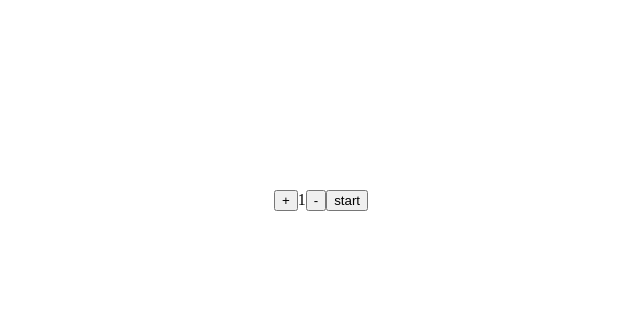
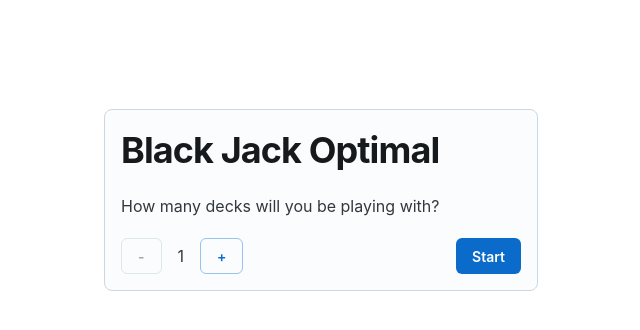
Before and after one commit to landrygeiger/cornhacks2024, a React (Vite) app in the folder client/: page / in a window 1280 px wide. Shown: the top 330 px of the page, without its empty margins (319-959 px from the left). Built offline with nearby package versions, Linux system fonts and the light colour scheme; no server answers.

Commit message:
Move more changes

```diff
--- a/client/src/App.tsx
+++ b/client/src/App.tsx
@@ -1,12 +1,9 @@
 import { useEffect, useRef, useState } from "react";
 import { Video } from "./components/Video";
 import { AppState } from "./types";
-import {
-  incrementNumDecksBy,
-  initialPlayState,
-  initialSetupState,
-} from "./utils";
+import { initialSetupState } from "./utils";
 import GameView from "./components/GameView";
+import DeckCountSelector from "./components/DeckCountSelector";
 
 const App = () => {
   const videoRef = useRef<HTMLVideoElement>(null);
@@ -54,31 +51,7 @@ const App = () => {
         >
           <Video videoRef={videoRef} />
           {appState.kind === "setup" ? (
-            <div
-              style={{
-                position: "absolute",
-                top: 0,
-                left: 0,
-                display: "flex",
-                alignItems: "center",
-                justifyContent: "center",
-                height: "50%",
-                width: "100%",
-              }}
-            >
-              <button onClick={() => incrementNumDecksBy(setAppState)(1)}>
-                +
-              </button>
-              <div>{appState.numDecks}</div>
-              <button onClick={() => incrementNumDecksBy(setAppState)(-1)}>
-                -
-              </button>
-              <button
-                onClick={() => setAppState(initialPlayState(appState.numDecks))}
-              >
-                start
-              </button>
-            </div>
+            <DeckCountSelector appState={appState} setAppState={setAppState} />
           ) : (
             <GameView />
           )}
--- a/client/src/components/DealerHandView.tsx
+++ b/client/src/components/DealerHandView.tsx
@@ -22,7 +22,7 @@ const DealerHandView: FC<Props> = ({ hand, style }) => {
         <img
           src={`/${card.suit}_${card.rank}.svg`}
           style={{
-            width: "5vw",
+            width: "8vw",
             boxShadow: "0.2em 0.2em 0.2em rgba(0, 0, 0, .2)",
           }}
         />
--- a/client/src/components/HandView.tsx
+++ b/client/src/components/HandView.tsx
@@ -1,8 +1,8 @@
 import { CSSProperties, FC } from "react";
 import { Hand } from "../types";
 
-const CARD_WIDTH = "5vw";
-const CARD_HEIGHT = "7.12vw";
+const CARD_WIDTH = "7vw";
+const CARD_HEIGHT = "9.96vw";
 const CARD_SPACING = "1vw";
 
 type Props = {
```
